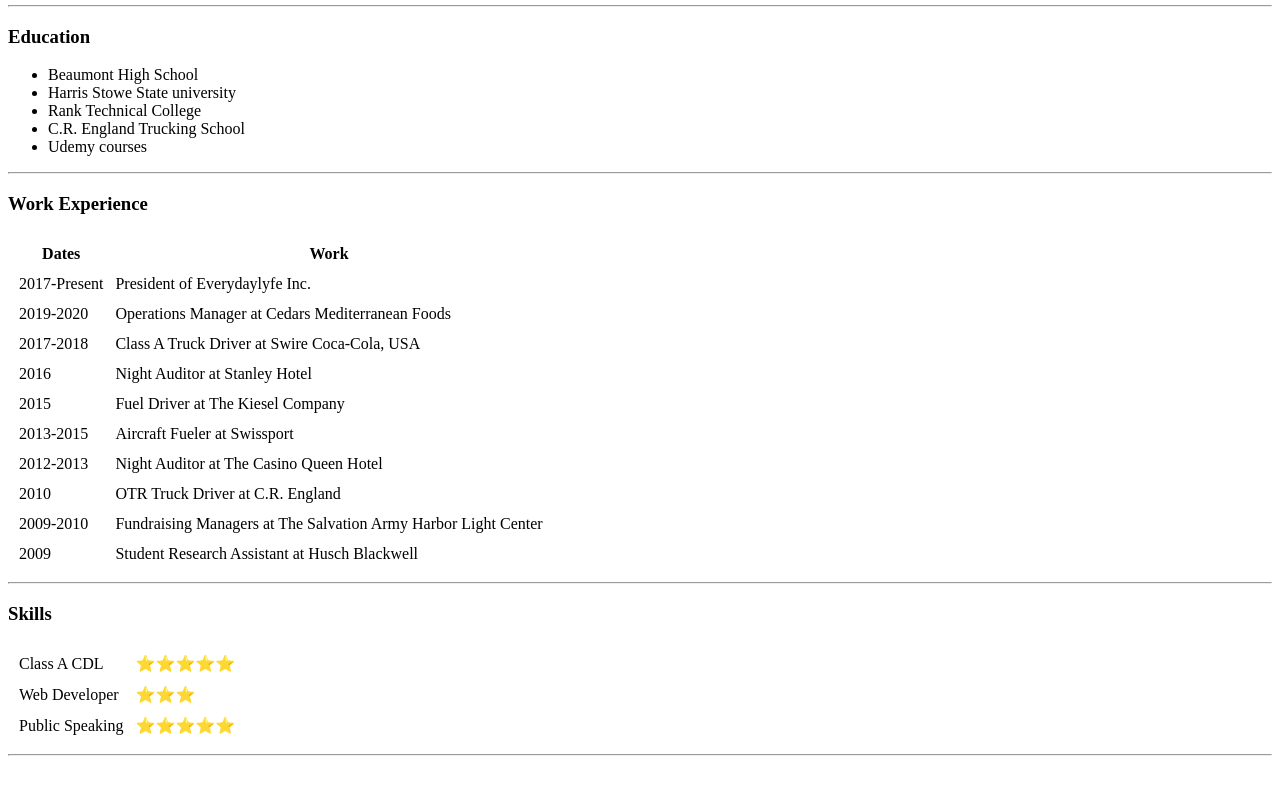
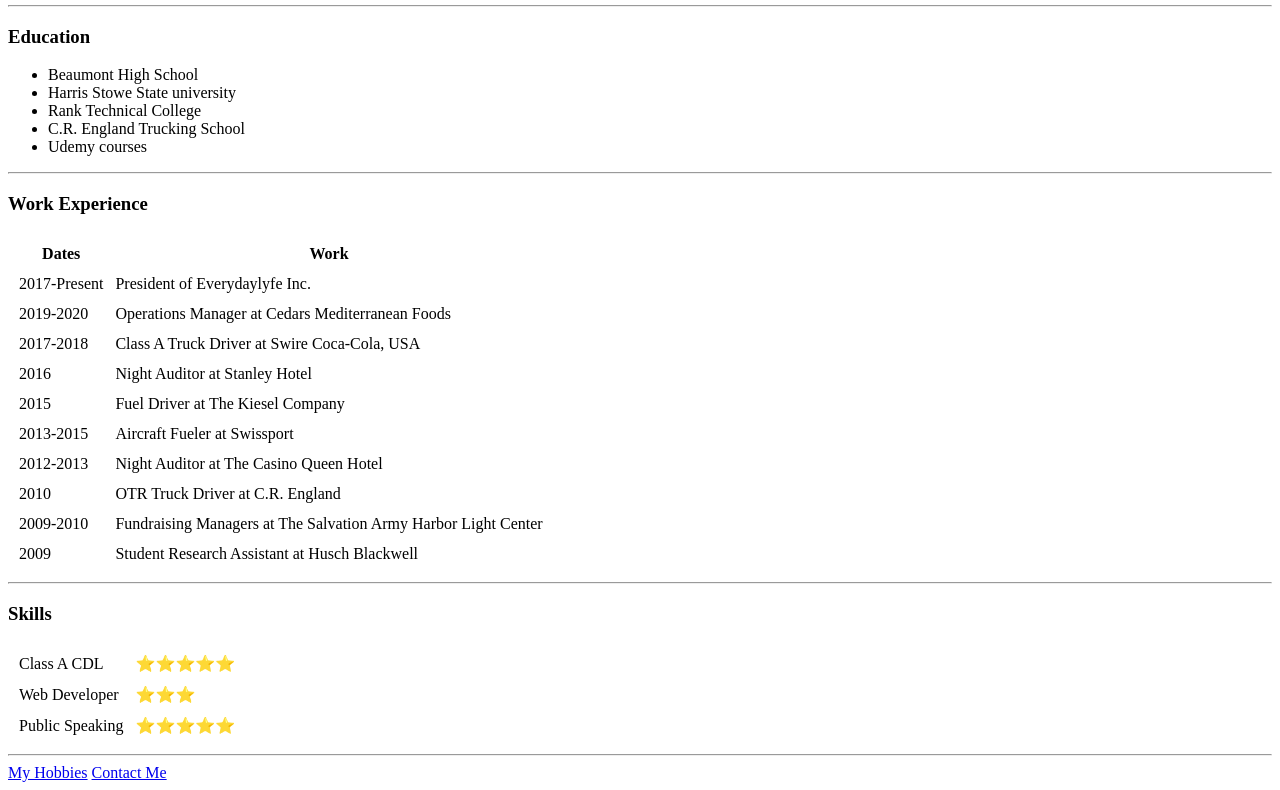
Before and after one commit to moetaylor2020/mt, a plain HTML site: page index.html in a window 1280 px wide. Shown: the part 357-1147 px from the top of the page. Before the commit the page ends 1121 px from the top, so only its background shows below. Drawn offline with Linux system fonts and the light colour scheme.

Commit message:
Update index.html

```diff
--- a/index.html
+++ b/index.html
@@ -99,7 +99,7 @@
         </tr>
       </table>
     <hr>
-    <a href="2 hobbies.html"><My Hobbies</a>
-    <a href="3 contact-me.html"><Contact Me</a>
+    <a href="2 hobbies.html">My Hobbies</a>
+    <a href="3 contact-me.html">Contact Me</a>
   </body>
 </html>
```
